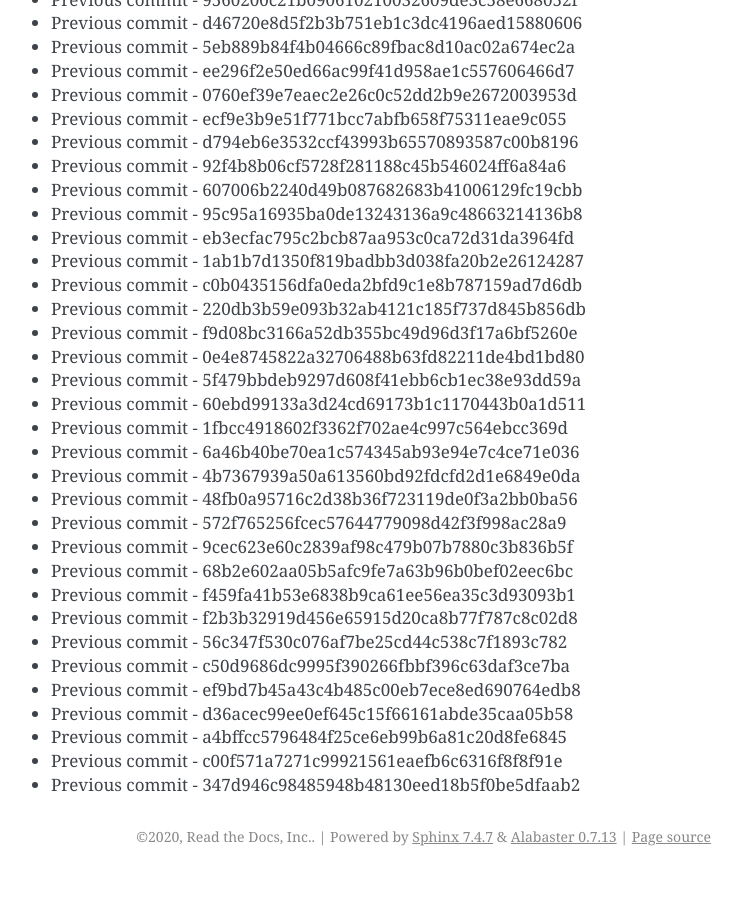
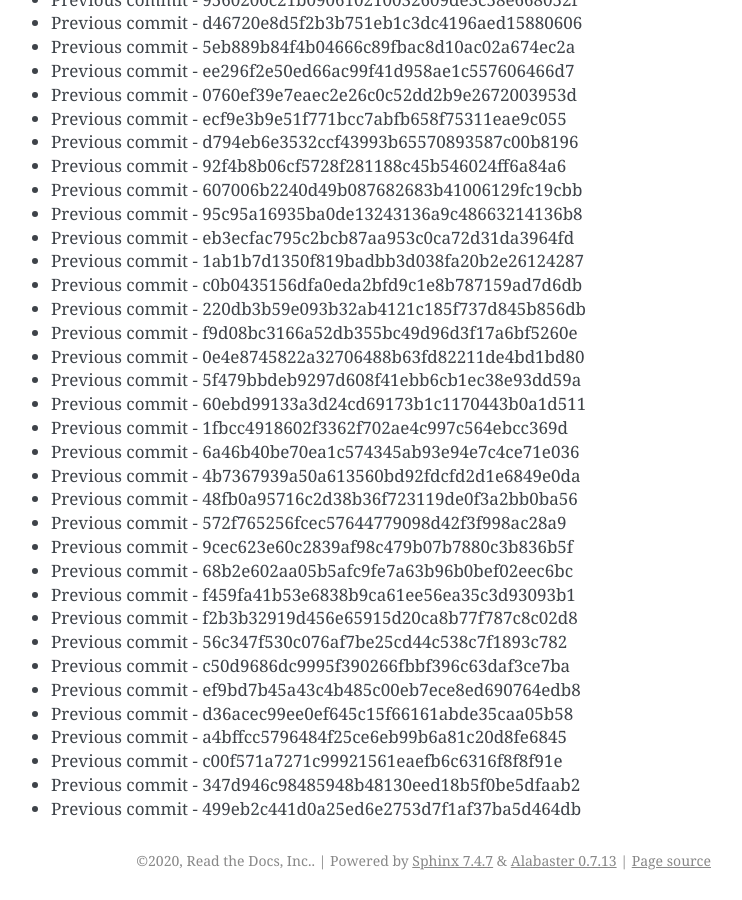
Before and after one commit to readthedocs/rtd-git-stresstest, a Sphinx documentation site: the page built from docs/updates.rst, in a window 1280 px wide and 900 px high, scrolled down 15291 px. Shown: the whole window, without its empty margins (399-1141 px from the left). Built offline with Sphinx 7.4.7, drawn with Linux system fonts in a browser that asks for light colours; before the commit the page ends 16167 px from its top, so only the background shows below that.

Commit message:
Generating commit from previous: 499eb2c441d0a25ed6e2753d7f1af37ba5d464db

```diff
--- a/docs/updates.rst
+++ b/docs/updates.rst
@@ -674,3 +674,4 @@ It can be tested for any performance characteristics.
 * Previous commit - a4bffcc5796484f25ce6eb99b6a81c20d8fe6845
 * Previous commit - c00f571a7271c99921561eaefb6c6316f8f8f91e
 * Previous commit - 347d946c98485948b48130eed18b5f0be5dfaab2
+* Previous commit - 499eb2c441d0a25ed6e2753d7f1af37ba5d464db
```
